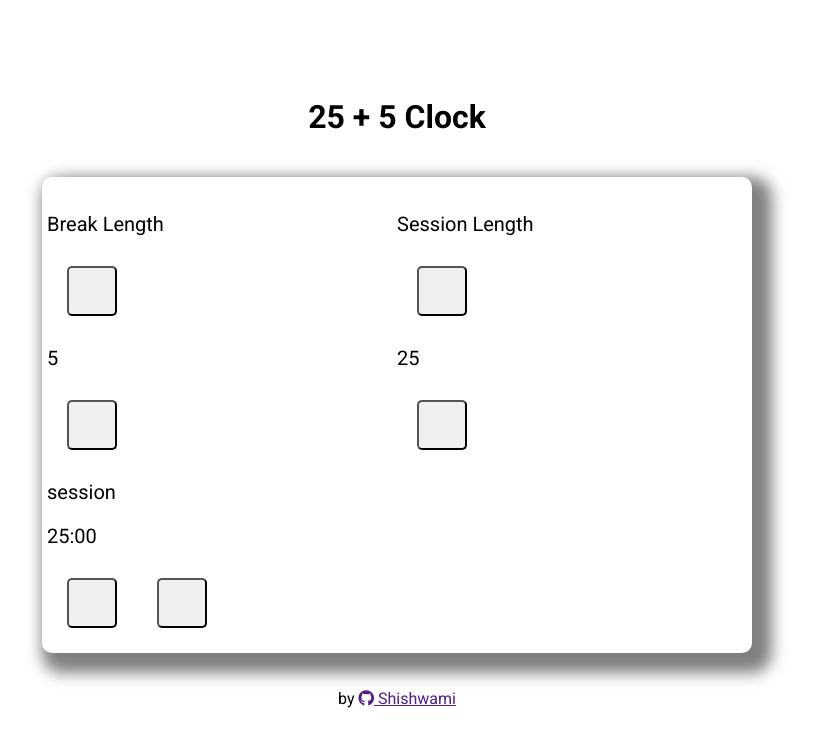
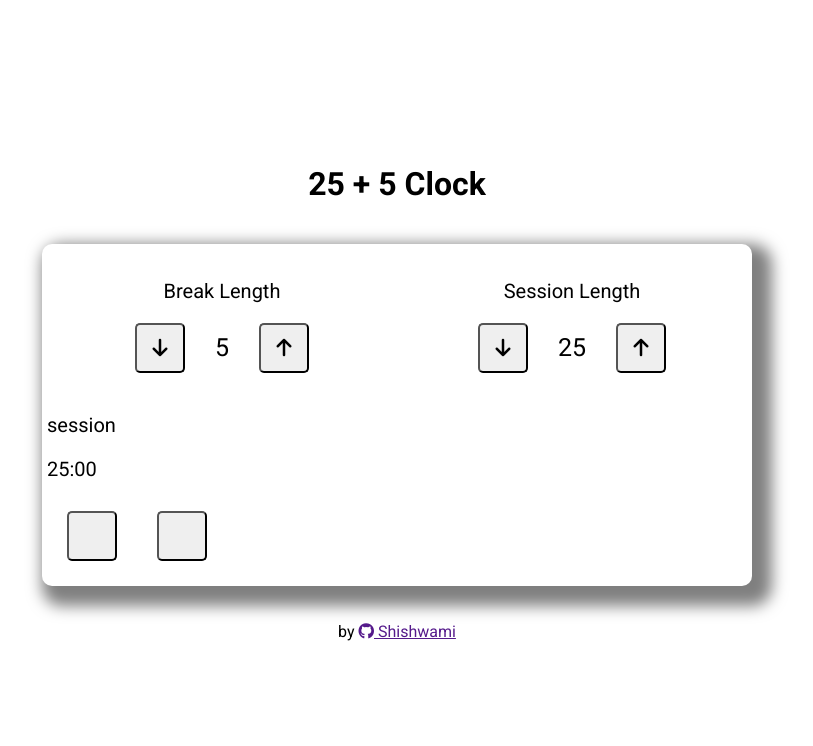
Before and after one commit to Shishwami/25-plus-5-clock, a React (Vite) app: page / in a window 1280 px wide. Shown: the top 746 px of the page, without its empty margins (243-1056 px from the left). Built offline with nearby package versions, Linux system fonts and the light colour scheme.

Commit message:
Update Control.jsx

```diff
--- a/src/components/Control.jsx
+++ b/src/components/Control.jsx
@@ -1,16 +1,14 @@
-function Control({ controlName, defaultLength,increment,decrement }) {
-
-    const newName = controlName.charAt(0).toUpperCase() + controlName.slice(1).toLowerCase();
+function Control({ controlName, defaultLength, increment, decrement }) {
 
     return (
-        <div className={controlName}>
+        <div className={controlName + " controls"} id={controlName}>
             <div>
-                <p id={controlName + "-label"}>{newName} Length</p>
+                <p id={controlName + "-label"}>{controlName} Length</p>
             </div>
-            <div>
-                <button id={controlName + "-decrement"} onClick={decrement}></button>
+            <div className="control-container">
+                <button id={controlName + "-decrement"} onClick={decrement}><i className="fas fa-arrow-down icon"></i></button>
                 <p id={controlName + "-length"}>{defaultLength}</p>
-                <button id={controlName + "-increment"} onClick={increment}></button>
+                <button id={controlName + "-increment"} onClick={increment}><i className="fas fa-arrow-up icon"></i></button>
             </div>
         </div>
     );
```
